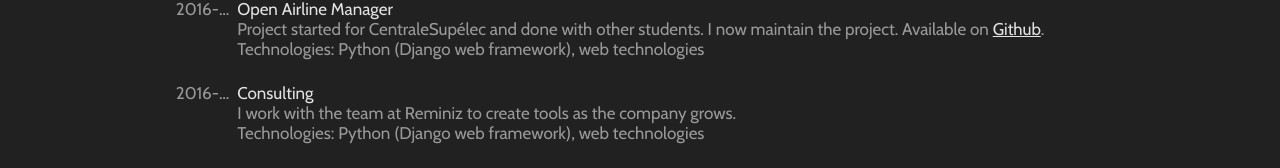
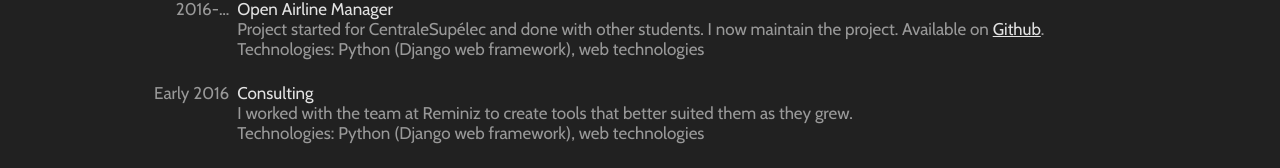
Before and after one commit to Dunstark/dunstark.github.io, a plain HTML site: page index.html in a window 1280 px wide. Shown: the part 515-683 px from the top of the page. Drawn offline with nearby package versions, Linux system fonts and the light colour scheme.

Commit message:
Updated resume once again

```diff
--- a/index.html
+++ b/index.html
@@ -57,10 +57,11 @@
                     </div>
                 </div>
                 <div class="experience">
-                    <div class="date">2016-&hellip;</div>
+                    <div class="date">Early 2016</div>
                     <div class="content">
                         <h4>Consulting</h4>
-                        <div class="experience-desc">I work with the team at Reminiz to create tools as the company grows.</div>
+                        <div class="experience-desc">I worked with the team at Reminiz to create tools that better
+                            suited them as they grew.</div>
                         <div class="experience-desc">Technologies: Python (Django web
                             framework), web technologies </div>
                     </div>
```
